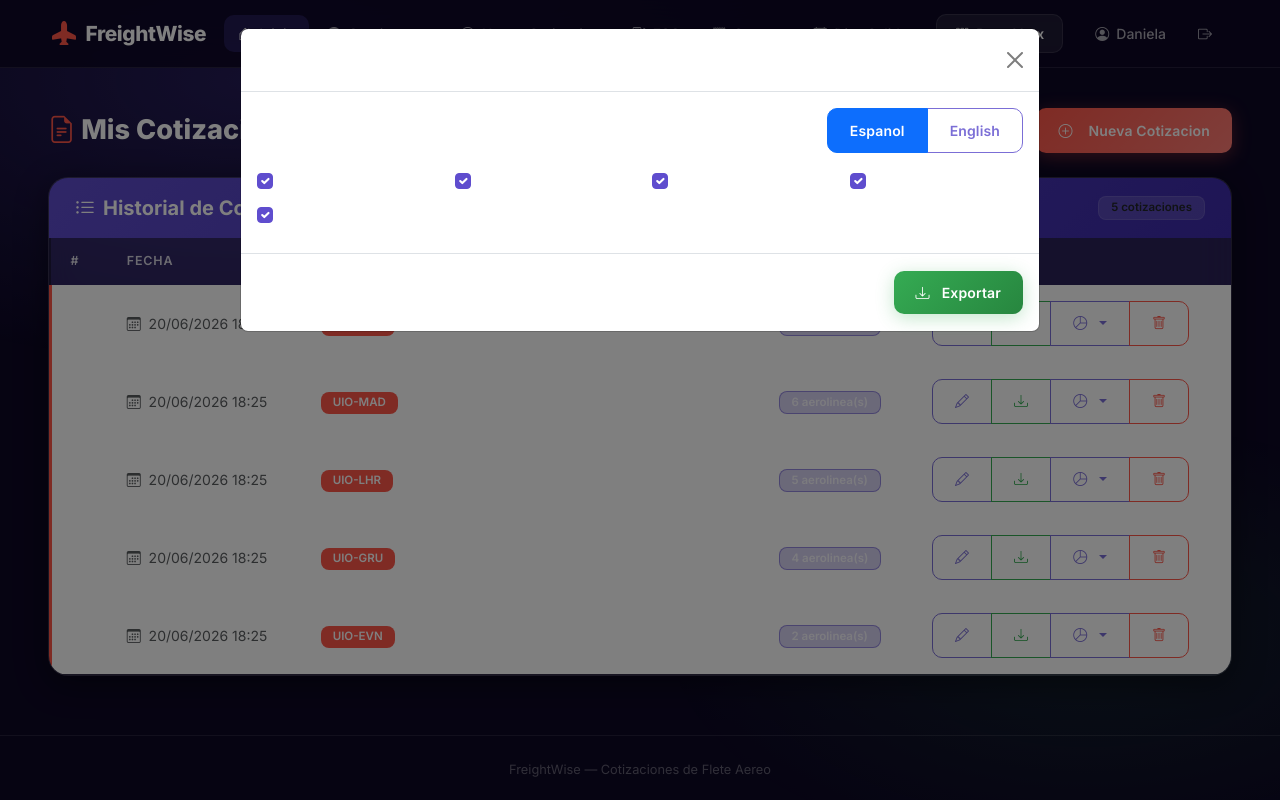
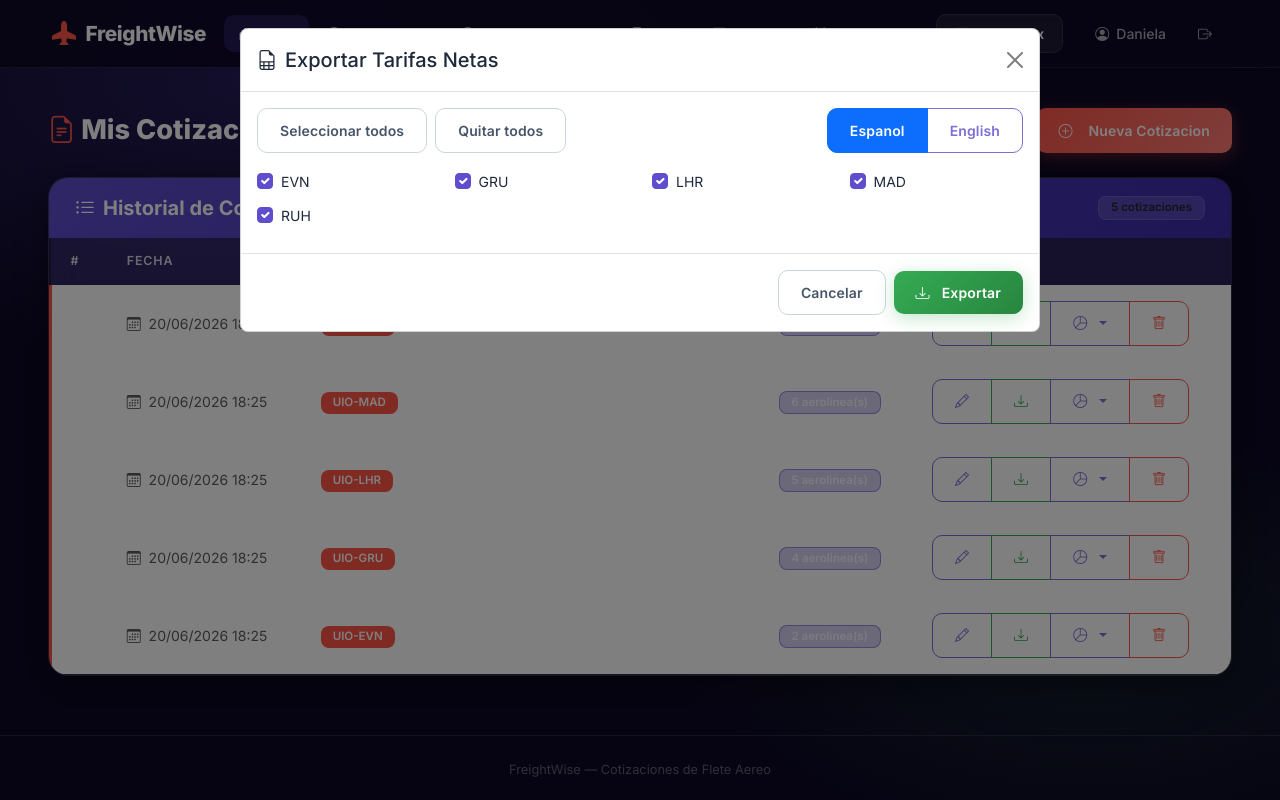
Before and after one commit to echeverrialoayzad-bit/lux-portal, a Flask app: page /cotizaciones/ in a window 1280 px wide, after a click on "Tarifas Netas". Run offline with Flask 3, Linux system fonts and the light colour scheme; the visitor is signed in with stand-in values (Sample User, id 1); data comes from the database, SQL or seed files in the repository.

Commit message:
Cotizaciones: fix invisible text in Tarifas Netas modal
The modal uses Bootstrap default white background, but the portal
body sets a global white text color for the dark theme -- so the
checkbox labels, modal title and Seleccionar todos / Quitar todos
buttons were rendering white-on-white, effectively invisible.
Scoped CSS now forces readable dark colors for that modal content.
Verified visually with a screenshot before deploying.

```diff
--- a/lux_portal/cotizaciones/templates/cotizaciones/dashboard.html
+++ b/lux_portal/cotizaciones/templates/cotizaciones/dashboard.html
@@ -1,6 +1,32 @@
 {% extends 'cotizaciones/base_freightwise.html' %}
 
 {% block title %}Dashboard - FreightWise Cotizaciones{% endblock %}
+
+{% block extra_css %}
+<style>
+    /* El modal usa fondo blanco (default de Bootstrap), pero el body del
+       portal define color: blanco para todo el texto oscuro. Sin esto el
+       texto queda blanco sobre blanco, invisible. */
+    #modalTarifasNetas .modal-content { background: #ffffff; }
+    #modalTarifasNetas .modal-title,
+    #modalTarifasNetas .form-check-label,
+    #modalTarifasNetas .text-muted { color: #1e293b !important; }
+    #modalTarifasNetas .btn-close { filter: none; }
+    #modalTarifasNetas #btnSelTodos,
+    #modalTarifasNetas #btnSelNinguno {
+        color: #475569 !important;
+        border-color: #cbd5e1 !important;
+        background: #ffffff !important;
+    }
+    #modalTarifasNetas #btnSelTodos:hover,
+    #modalTarifasNetas #btnSelNinguno:hover { background: #f1f5f9 !important; }
+    #modalTarifasNetas .modal-footer .btn-outline-secondary {
+        color: #475569 !important;
+        border-color: #cbd5e1 !important;
+        background: #ffffff !important;
+    }
+</style>
+{% endblock %}
 
 {% block content %}
 <div class="row mb-4">
```
